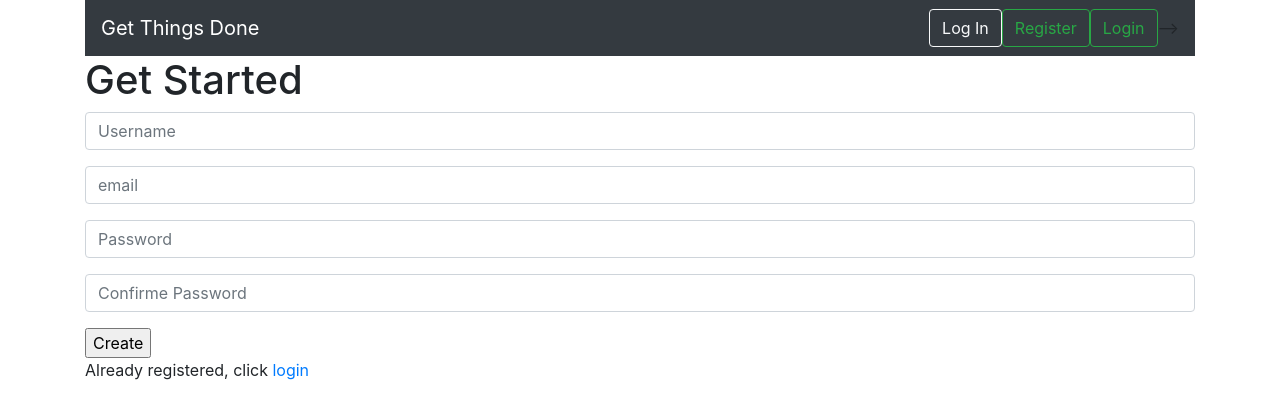
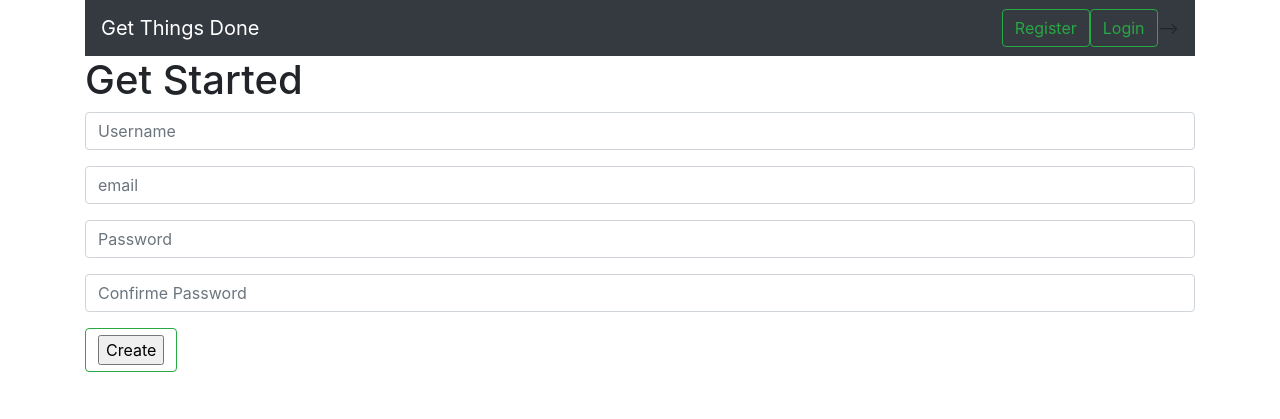
Before and after one commit to MotazBellah/ToDo, a Flask app: page / in a window 1280 px wide. Shown: the top 419 px of the page. Run offline with Flask 2, Linux system fonts and the light colour scheme; some libraries are stand-ins or nearby versions.

Commit message:
Updated navbar

```diff
--- a/templates/log.html
+++ b/templates/log.html
@@ -34,8 +34,6 @@
     <div class="collapse navbar-collapse" id="navbarNavDropdown">
 
     </div>
-
- <a class="btn btn-outline-light" href="#"> Log In </a>
     <a class="btn btn-outline-success my-2 my-sm-0" href="{{ url_for('login_form') }}">Register</a>
     <a class="btn btn-outline-success my-2 my-sm-0" href="{{ url_for('login') }}">Login</a> -->
 </nav>
@@ -48,14 +46,14 @@
         {{ displayField(form.password, 'Password') }}
         {{ displayField(form.confirm_pswd, 'Confirme Password') }}
 
-        <div>
+        <div class="btn btn-outline-success my-2 my-sm-0">
             {{ form.submit_button }}
         </div>
 
         {{ form.csrf_token }}
 
     </form>
-    <p>Already registered, click <a href="{{ url_for('login') }}">login</a></p>
+
 
     {% block script %}
         {{ super() }}
```
Lines whose indentation alone changed are shown as unchanged.
